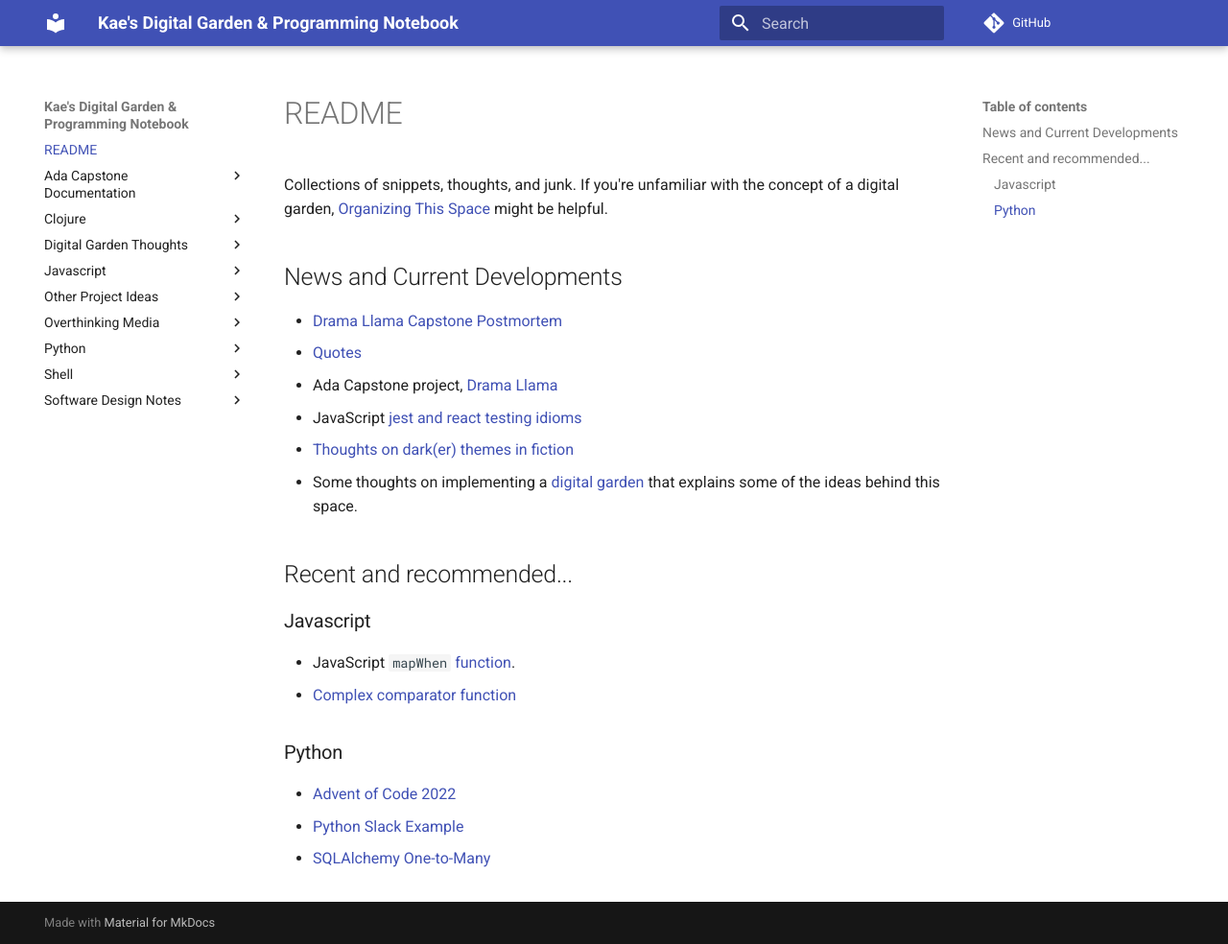
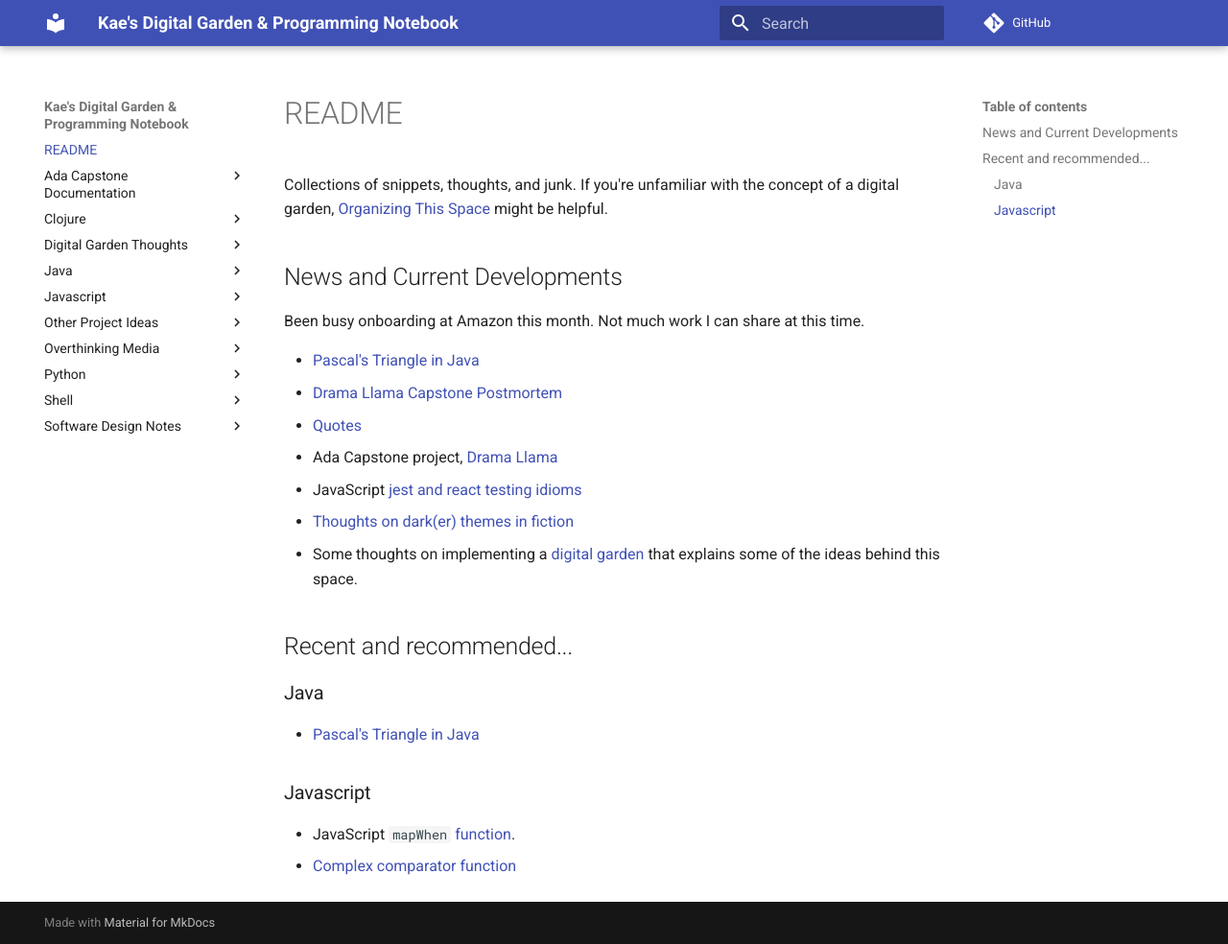
Before and after one commit to kaesluder/kae-garden-wiki, an MkDocs documentation site: the page built from docs/README.md, in a window 1280 px wide and 984 px high. Shown: the whole window at 96% size. Built offline with MkDocs 1.6.1 and Material for MkDocs 9.7.7, drawn with Linux system fonts in a browser that asks for light colours; comment, search, counter and statistics services are not loaded.

Commit message:
add first java post

```diff
--- a/docs/README.md
+++ b/docs/README.md
@@ -4,6 +4,9 @@ Collections of snippets, thoughts, and junk. If you're unfamiliar with the conce
 
 ## News and Current Developments
 
+Been busy onboarding at Amazon this month. Not much work I can share at this time.
+
+- [Pascal's Triangle in Java](Java/pascals_triangle.md)
 - [Drama Llama Capstone Postmortem](Ada_Capstone_Documentation/Drama_Llama_Postmortem.md)
 - [Quotes](Overthinking_Media/Quotes.md)
 - Ada Capstone project, [Drama Llama](Ada_Capstone_Documentation/drama_llama_draft_2022-12-11.md)
@@ -13,13 +16,11 @@ Collections of snippets, thoughts, and junk. If you're unfamiliar with the conce
 
 ## Recent and recommended...
 
+### Java
+
+- [Pascal's Triangle in Java](Java/pascals_triangle.md)
+
 ### Javascript
 
 - JavaScript `mapWhen` [function](Javascript/map_mutate.md).
 - [Complex comparator function](Javascript/comparator_functions.md)
-
-### Python
-
-- [Advent of Code 2022](Python/advent_of_code_2022_1.md)
-- [Python Slack Example](Python/slack-api.md)
-- [SQLAlchemy One-to-Many](Python/sqlalchemy-one-to-many.md)
```
Also changed, not shown: docs/Java/pascals_triangle.md (added, +50 -0 lines).
